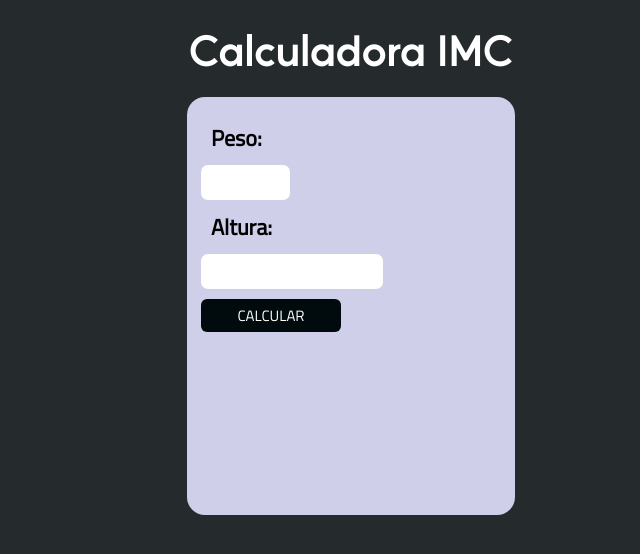
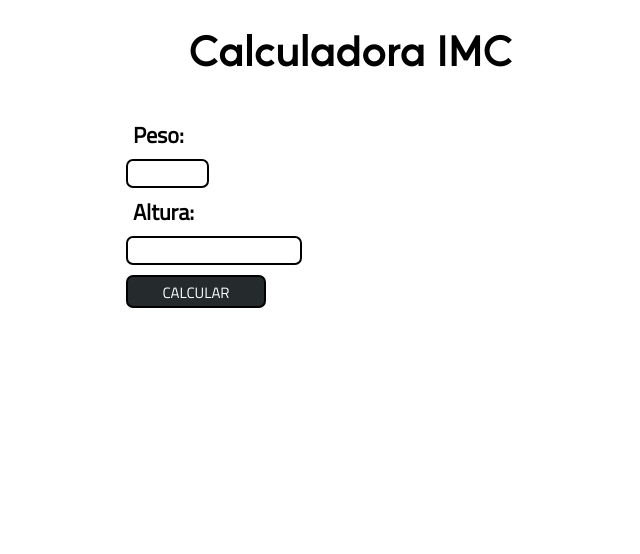
Before and after one commit to williamcouto/Calculadora-IMC, a plain HTML site: page index.html in a window 1280 px wide. Shown: the whole page, without its empty margins (289-929 px from the left). Drawn offline with Linux system fonts and the light colour scheme.

Commit message:
Update style.css

```diff
--- a/style.css
+++ b/style.css
@@ -1,6 +1,5 @@
 @charset "UTF-8";
 @import url('https://fonts.googleapis.com/css2?family=Titillium+Web&display=swap');
-
 @font-face {
     font-family: 'Mustica';
     src: url(./fonts/MusticaPro-SemiBold.otf);
@@ -11,46 +10,40 @@
     padding: 0px;
 }
 
-body{
-   background-color: #252b2d;
-}
-
 h1{
-    font-family: 'Mustica';
+    font-family: 'Mustica', Arial, Helvetica, sans-serif;
     padding: 19px;
     font-size: 32pt;
-    color: white;
     text-align: center;
 }
 
-main{
-    background-color: #CFCFEA;
+
+.container{
+    display: flex;
+    flex-direction: column;
     font-family:'Titillium Web', Arial, Helvetica, sans-serif;
     font-size: 17pt;
     font-weight: bold;
-    height: 390px;
-    width: 310px;
-    min-width: 250px;
-    max-width: 300px;
+    background-color: #ffff;
+    height: 250px;
+    width: 450px;
+    margin: auto;
     border-radius: 18px;
     padding: 14px;
-    margin: auto;
 }
 
 input{
-    display: block;
     width: 160px;
     height: 13px;
-    border: 1px solid transparent ;
     border-radius: 7px;
-    padding: 10px;
+    padding: 6px;
     font-size: 15px;
+    border: 2px solid black;
 }
 
 label{
-    display: block;
     text-align: left;
-    padding: 10px;
+    padding: 7px;
     font-size: 22px;
 }
 
@@ -69,14 +62,13 @@ label{
 .bttn{
     display: inline-flex;
     justify-content: center;
-    background-color: #010b0e;
+    background-color:#252b2d;
     color:#ffff;
     width: 140px;
     height: 33px;
-    font-family: 'Titillium Web', Arial;
+    font-family: 'Titillium Web', arial;
     line-height: 1em;
     padding: 8px;
-    border-radius: 6px;
     position: relative;
     margin-top: 10px;
 }
```
